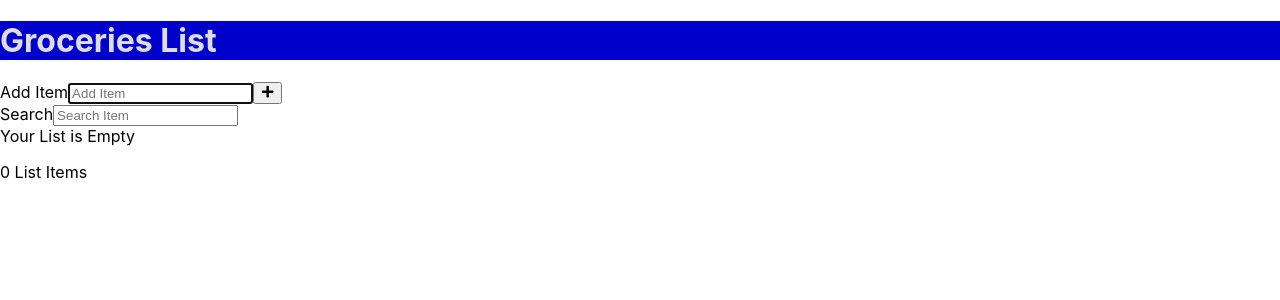
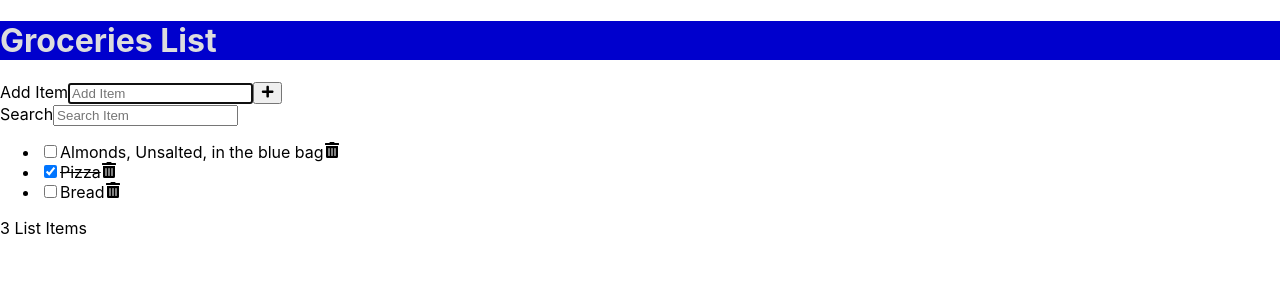
Before and after one commit to chandra1729ch/react-tutorials, a React (Create React App) app: page / in a window 1280 px wide. Shown: the top 300 px of the page. Built offline with nearby package versions, Linux system fonts and the light colour scheme; data requests are answered from the project's data file.

Commit message:
fetch data using json-server and error handling

```diff
--- /dev/null
+++ b/data/db.json
@@ -0,0 +1,19 @@
+{
+    "items": [
+        {
+            "id": 1,
+            "checked": false,
+            "item": "Almonds, Unsalted, in the blue bag"
+        },
+        {
+            "id": 2,
+            "checked": true,
+            "item": "Pizza"
+        },
+        {
+            "id": 3,
+            "checked": false,
+            "item": "Bread"
+        }
+    ]
+}
--- a/package.json
+++ b/package.json
@@ -6,6 +6,7 @@
     "@testing-library/jest-dom": "^5.17.0",
     "@testing-library/react": "^13.4.0",
     "@testing-library/user-event": "^13.5.0",
+    "json-server": "^0.17.4",
     "react": "^18.2.0",
     "react-dom": "^18.2.0",
     "react-scripts": "5.0.1",
--- a/src/App.js
+++ b/src/App.js
@@ -6,14 +6,27 @@ import { useState, useEffect } from 'react';
 import SearchItem from './SearchItem';
 
 function App() {
-const [items,setItems] =  useState(JSON.parse(localStorage.getItem("shoppinglist")) || []);
+  const API_URL = "http://localhost:3500/items";
+const [items,setItems] =  useState([]);
+const [fetchErrors, setFetchErrors] = useState(null);
 const handleCheck = (id) => {
   const listItems = items.map((item) => id === item.id ? {...item, checked: !item.checked} : item);
   setItems(listItems);
 }
 useEffect(() => {
-  localStorage.setItem("shoppinglist",JSON.stringify(items));
-}, [items])
+  const fetchItems = async() => {
+    try {
+      const response = await fetch(API_URL);
+      if(!response.ok) throw Error("Did not received expected O/P ......")
+      const listItems = await response.json();
+      setItems(listItems);
+      setFetchErrors(null);
+    } catch (error) {
+      setFetchErrors(error.message);
+    }
+  }
+  (async() => fetchItems())();
+}, [])
 
 const handleDelete = (id) => {
   const itemsFilter = items.filter(item => item.id !== id);
@@ -43,11 +56,14 @@ const addItem = (item) => {
       />
       <SearchItem  search={search}
       setSearch = {setSearch}/>
-      <Content items = {items.filter(item => (item.item).toLowerCase().includes(search.toLowerCase()))}
+      <main>
+      {fetchErrors && <p style={{color:"red"}}>{`Error: ${fetchErrors}`}</p>}
+      {!fetchErrors && <Content items = {items.filter(item => (item.item).toLowerCase().includes(search.toLowerCase()))}
       setItems= {setItems}
       handleCheck = {handleCheck}
       handleDelete = {handleDelete}
-      />
+      />}
+      </main>
       <Footer length={items.length}/>
     </div>
   );
--- a/src/Content.js
+++ b/src/Content.js
@@ -5,11 +5,11 @@ import ItemList from './ItemList';
 
 const Content = (props) => {
   return (
-    <main>
+    <>
        {props.items.length>0 ? (<ItemList items = {props.items}
        handleCheck = {props.handleCheck}
        handleDelete = {props.handleDelete}/>) : "Your List is Empty"}
-    </main>
+    </>
   )
 }
 
```
Also changed, not shown: 1 other file (tests, documents, lock files or other folders).
